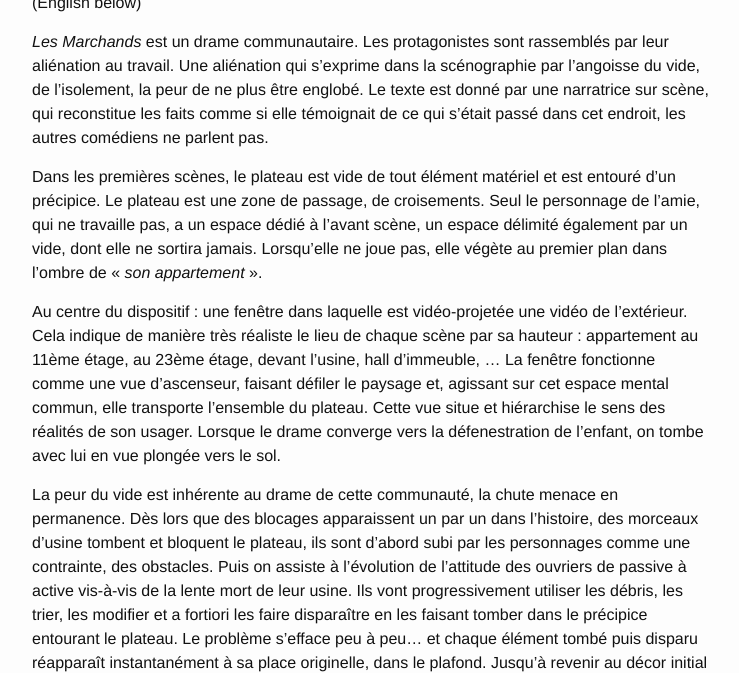
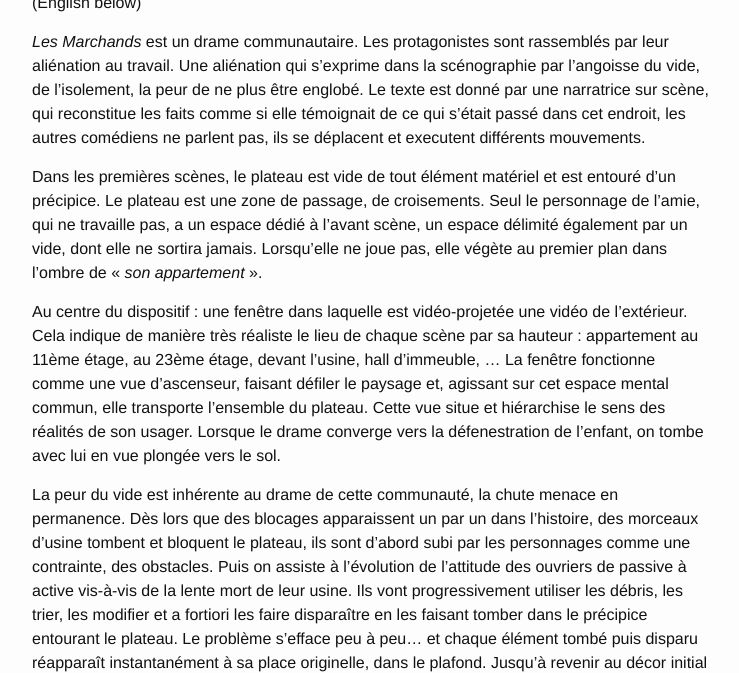
Before and after one commit to louiseds/louiseds.github.io, a Jekyll site: the page built from _posts/2016-11-13-les-marchands.md, in a window 1280 px wide and 900 px high, scrolled down 668 px, cut to the strip 227-900 px from the top of the window. Shown: the whole strip, without its empty margins (268-1007 px from the left). Built offline with Jekyll 4.4.1, drawn with Linux system fonts in a browser that asks for light colours.

Commit message:
Updated 2016-11-13-les-marchands.md

```diff
--- a/_posts/2016-11-13-les-marchands.md
+++ b/_posts/2016-11-13-les-marchands.md
@@ -14,7 +14,7 @@
 (English below)
 
 _Les Marchands_ est un drame communautaire. Les protagonistes sont rassemblés par leur aliénation au travail. Une aliénation qui s’exprime dans la scénographie par l’angoisse du vide, de l’isolement, la peur de ne plus être englobé.
-Le texte est donné par une narratrice sur scène, qui reconstitue les faits comme si elle témoignait de ce qui s'était passé dans cet endroit, les autres comédiens ne parlent pas.
+Le texte est donné par une narratrice sur scène, qui reconstitue les faits comme si elle témoignait de ce qui s'était passé dans cet endroit, les autres comédiens ne parlent pas, ils se déplacent et executent différents mouvements.
 
 Dans les premières scènes, le plateau est vide de tout élément matériel et est entouré d’un précipice. Le plateau est une zone de passage, de croisements. Seul le personnage de l’amie, qui ne travaille pas, a un espace dédié à l’avant scène, un espace délimité également par un vide, dont elle ne sortira jamais. Lorsqu’elle ne joue pas, elle végète au premier plan dans l’ombre de « _son appartement_ ».
 
```
